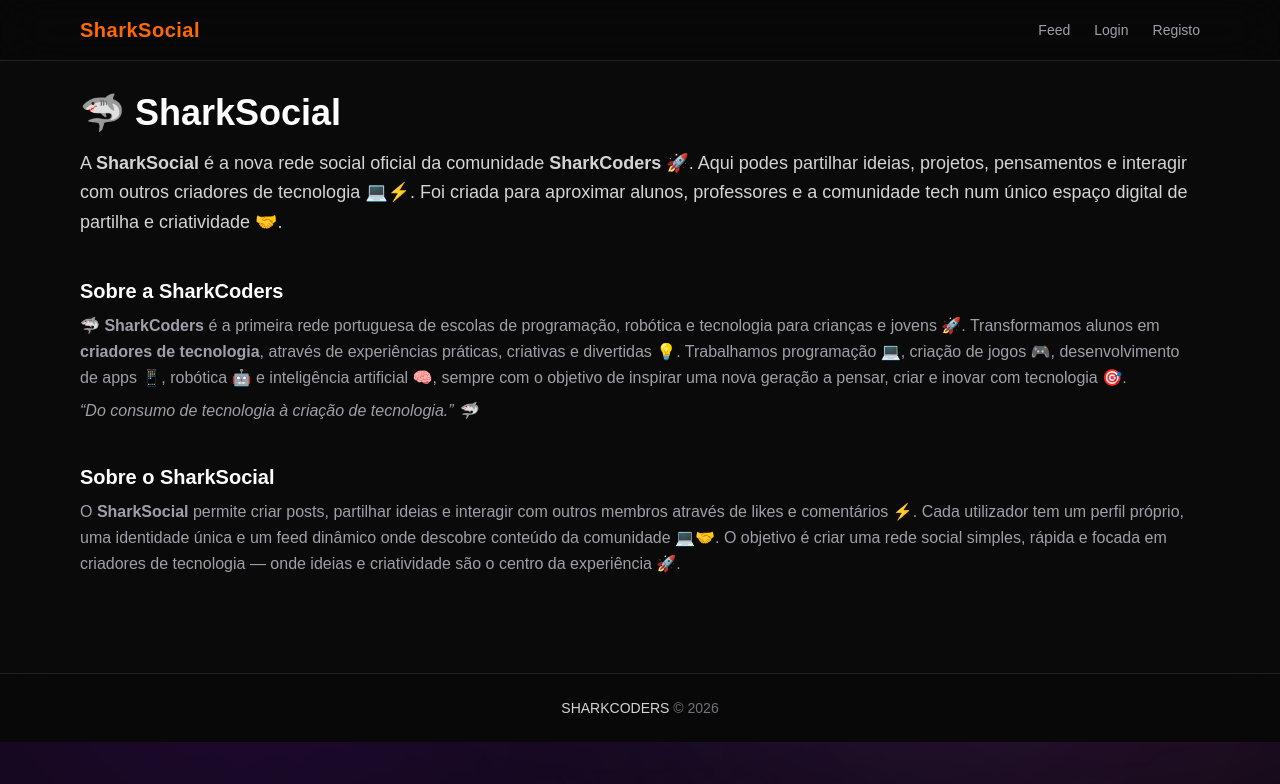
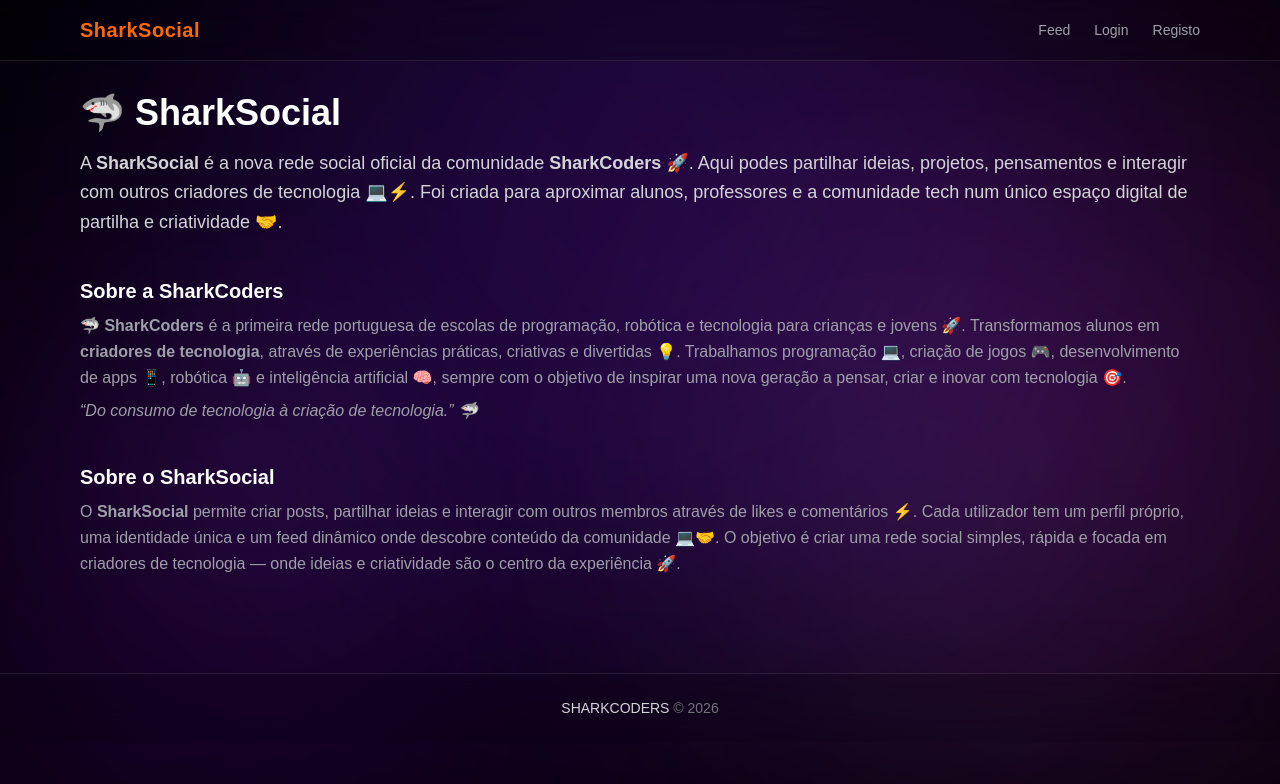
Before and after one commit to flvm-png/sharksocial, a Next.js app: page / in a window 1280 px wide. Shown: the top 784 px of the page. Built offline with nearby package versions, Linux system fonts and the light colour scheme; no server answers.

Commit message:
always dark bg added

```diff
--- a/src/app/globals.css
+++ b/src/app/globals.css
@@ -1,12 +1,11 @@
 @import "tailwindcss";
 
-/* Force a permanent dark theme */
+/* Theme variables (always dark) */
 :root {
   --background: #0a0a0a;
   --foreground: #ededed;
 }
 
-/* Remove system theme switching entirely */
 @theme inline {
   --color-background: var(--background);
   --color-foreground: var(--foreground);
@@ -14,10 +13,9 @@
   --font-mono: var(--font-geist-mono);
 }
 
-/* Force dark background globally */
+/* DO NOT override layout visuals */
 html,
 body {
-  background: var(--background);
   color: var(--foreground);
   font-family: Arial, Helvetica, sans-serif;
   min-height: 100%;
```
